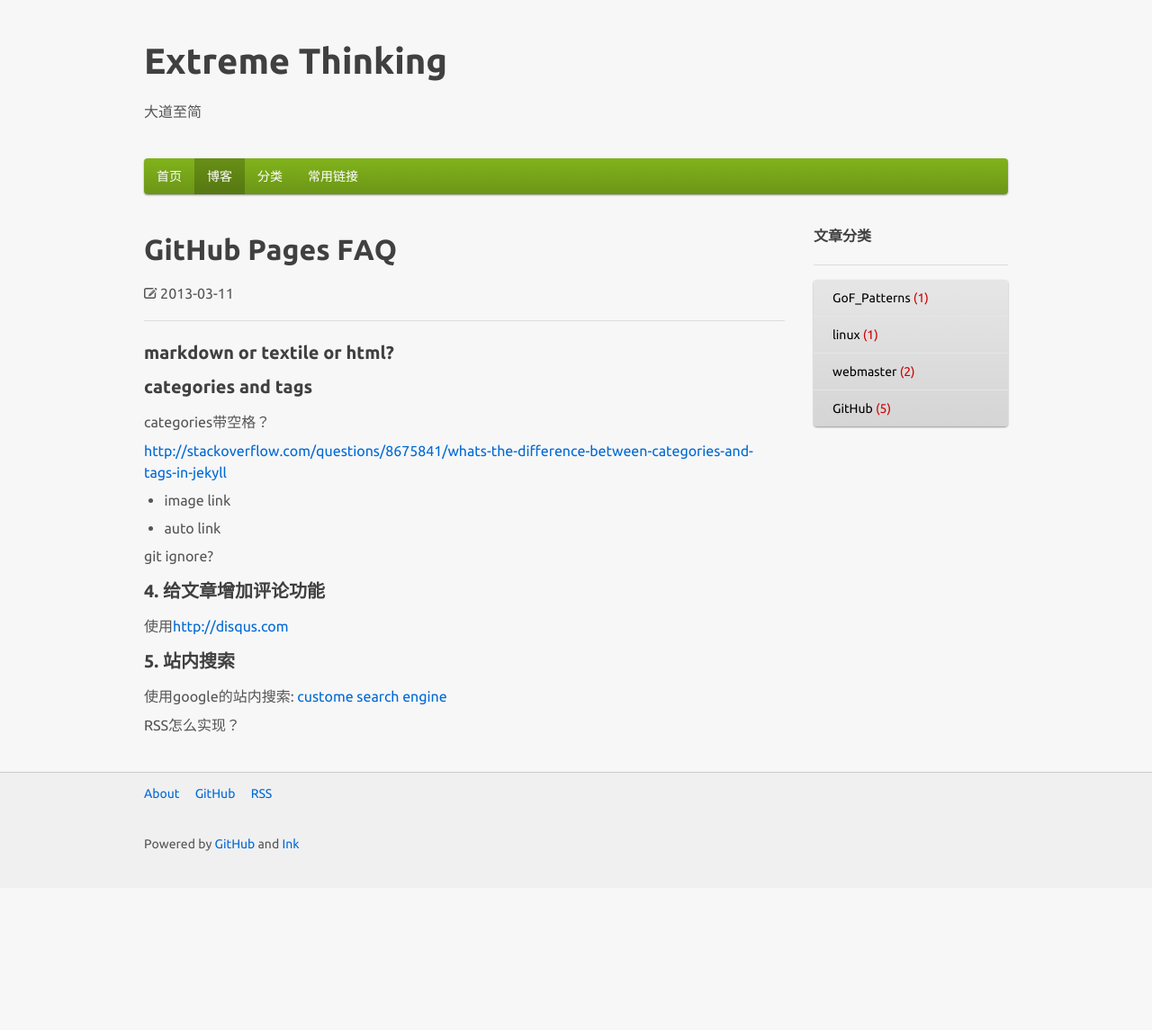
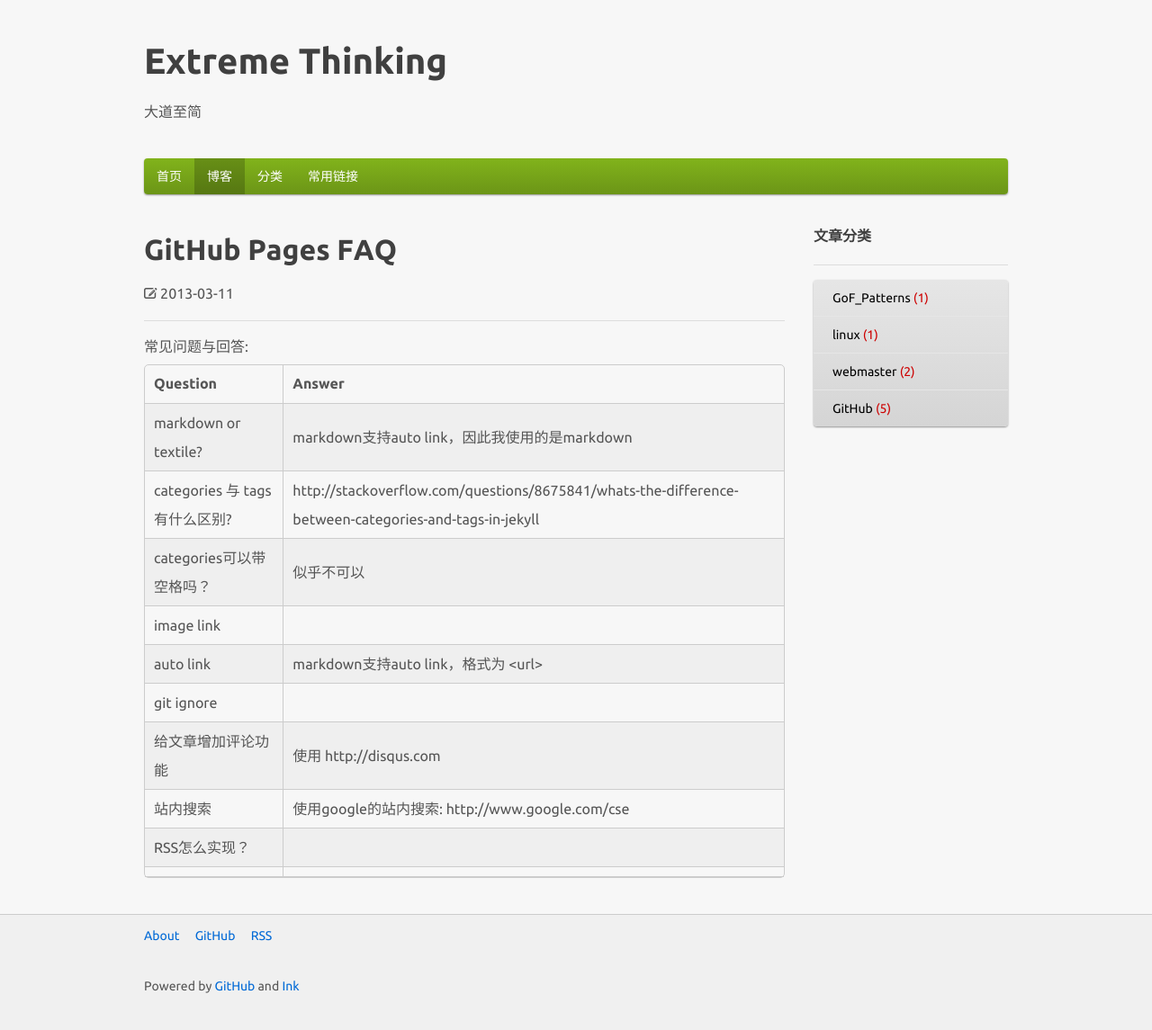
Before and after one commit to BobHongYuChen/rain-site, a Jekyll site: the page built from _posts/2013-03-11-github_faq.md, in a window 1280 px wide. Shown: the whole page at 90% size. Built offline with Jekyll 4.4.1, drawn with Linux system fonts in a browser that asks for light colours; a style sheet for code colours, icons or effects is not loaded; before the commit the page ends 987 px from its top, so only the background shows below that.

```diff
--- a/_includes/footer.html
+++ b/_includes/footer.html
@@ -1,14 +1,18 @@
 <footer>
     <div class="ink-container">
+        <div class="ink-l75">
         <nav class="ink-navigation">
             <ul class="ink-footer-nav">
-                <li><a href="#">About</a></li>
-                <li><a href="https://github.com">GitHub</a></li>
+                <li><a href="/about.html">About</a></li>
+                <li><a href="https://github.com" target="_blank">GitHub</a></li>
                 <li><a href="#">RSS</a></li>
             </ul>
         </nav>
         <p class="copyright">
         Powered by <a href="https://github.com" target="_blank">GitHub</a> and <a href="http://ink.sapo.pt/index.php" target="_blank">Ink</a>
         </p>
+        </div>
+        <div class="ink-l25">
+        </div>
     </div>
 </footer>
--- a/_posts/2013-03-11-github_faq.md
+++ b/_posts/2013-03-11-github_faq.md
@@ -4,25 +4,55 @@
 category: GitHub
 ---
 
-##### markdown or textile or html?
+常见问题与回答:
 
-##### categories and tags
-
-categories带空格？
-
-<http://stackoverflow.com/questions/8675841/whats-the-difference-between-categories-and-tags-in-jekyll>
-
-* image link
-* auto link
-
-git ignore?
-
-##### 4. 给文章增加评论功能
-
-使用<http://disqus.com>
-
-##### 5. 站内搜索
-
-使用google的站内搜索: [custome search engine](http://www.google.com/cse)
-
-RSS怎么实现？
+<table class="ink-table ink-bordered ink-zebra ink-hover">
+  <thead>
+    <tr>
+      <th>Question</th>
+      <th>Answer</th>
+    </tr>
+  </thead>
+  <tbody>
+    <tr>
+      <td>markdown or textile?</td>
+      <td>markdown支持auto link，因此我使用的是markdown</td>
+    </tr>
+    <tr>
+      <td>categories 与 tags 有什么区别?</td>
+      <td>http://stackoverflow.com/questions/8675841/whats-the-difference-between-categories-and-tags-in-jekyll</td>
+    </tr>
+    <tr>
+      <td>categories可以带空格吗？</td>
+      <td>似乎不可以</td>
+    </tr>
+    <tr>
+      <td>image link</td>
+      <td></td>
+    </tr>
+    <tr>
+      <td>auto link</td>
+      <td>markdown支持auto link，格式为 &lt;url></td>
+    </tr>
+    <tr>
+      <td>git ignore</td>
+      <td></td>
+    </tr>
+    <tr>
+      <td>给文章增加评论功能</td>
+      <td>使用 http://disqus.com </td>
+    </tr>
+    <tr>
+      <td>站内搜索</td>
+      <td>使用google的站内搜索: http://www.google.com/cse </td>
+    </tr>
+    <tr>
+      <td>RSS怎么实现？</td>
+      <td></td>
+    </tr>
+    <tr>
+      <td></td>
+      <td></td>
+    </tr>
+  </tbody>
+</table>
```
Also changed, not shown: _posts/2013-03-10-github_advanced.md (+1 -1 lines), _posts/2013-03-11-github_links.md (+3 -2 lines), about.html (added, +44 -0 lines), index.html (+4 -3 lines).
